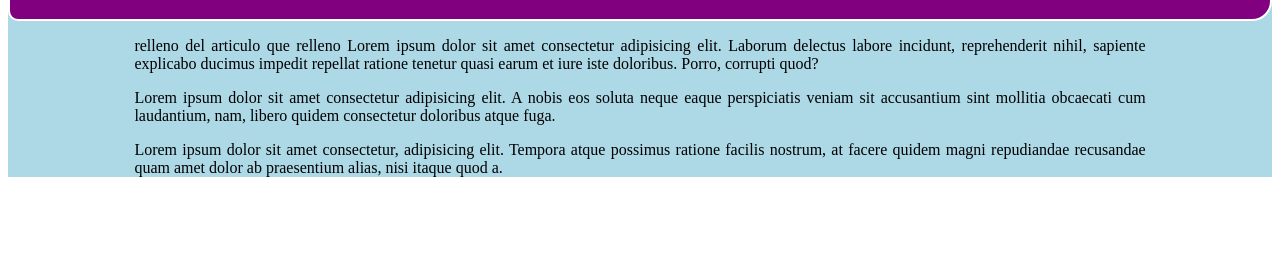
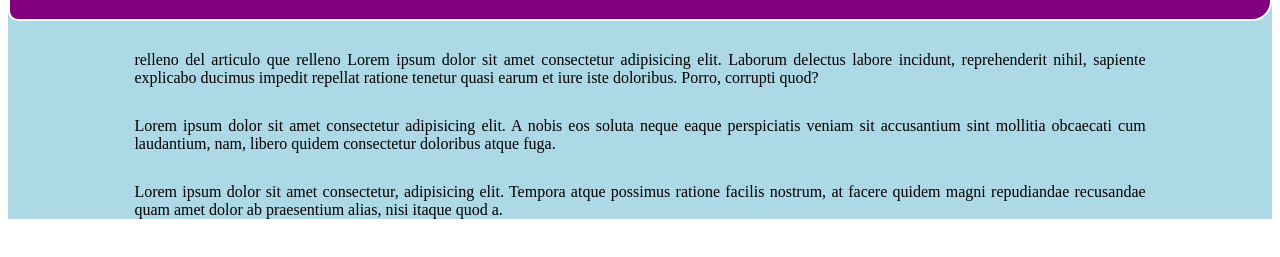
Before and after one commit to BrickRock/AprendiendoGit, a plain HTML site: page index.html in a window 1280 px wide. Shown: the part 71-328 px from the top of the page. Drawn offline with Linux system fonts and the light colour scheme.

Commit message:
cambio minusculo

```diff
--- a/css/hola.css
+++ b/css/hola.css
@@ -21,7 +21,7 @@
 }
 
 .contenido p{
-    margin-left: 10%;
+    margin: 30px auto;
     width: 80%;
 }
 
```
